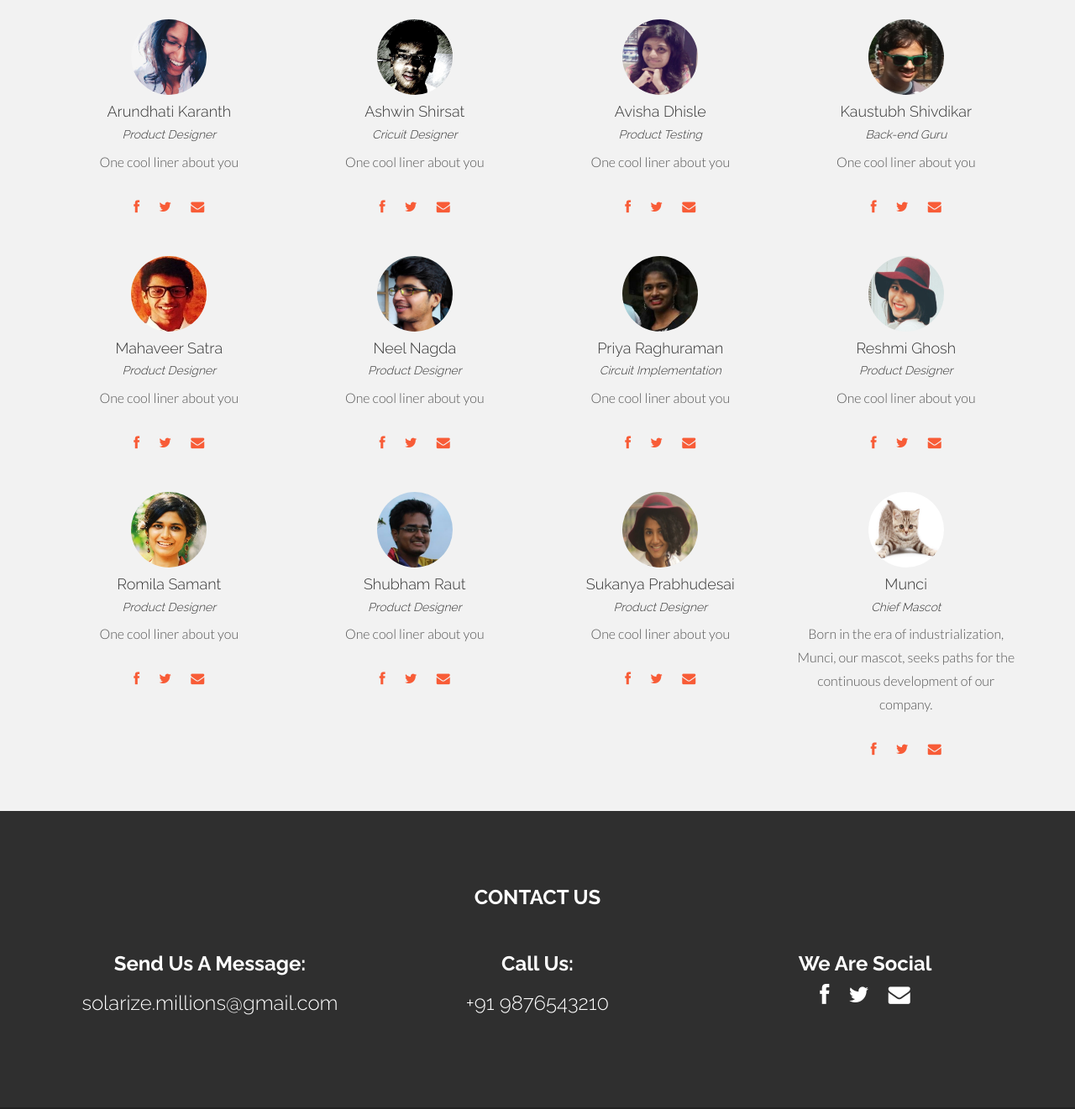
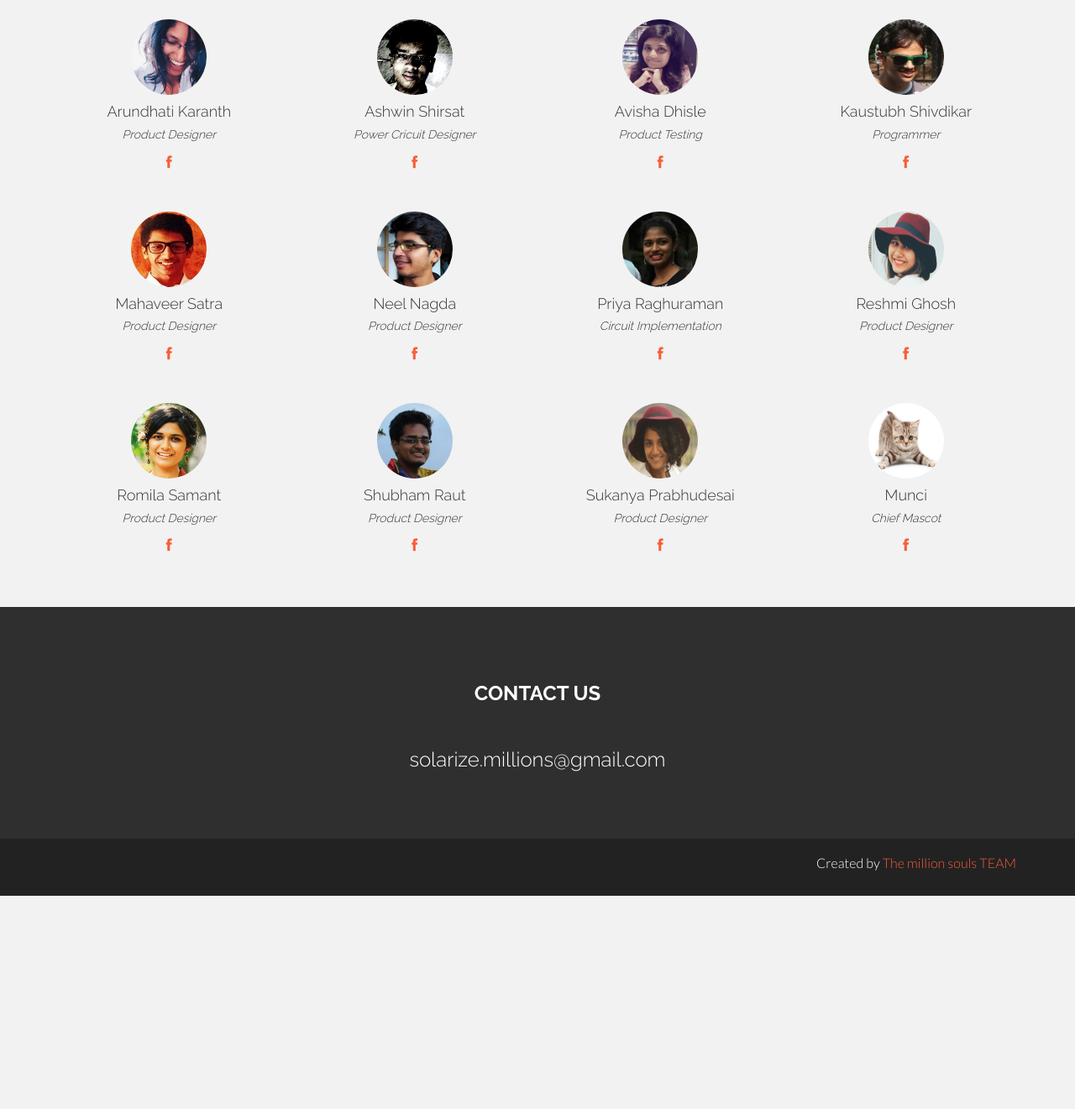
Before and after one commit to kaustubhcs/SoUL, a plain HTML site: page index.html in a window 1280 px wide. Shown: the part 2179-3500 px from the top of the page at 84% size. After the commit the page ends 3246 px from the top, so only its background shows below. Drawn offline with Linux system fonts and the light colour scheme.

Commit message:
Web Update
~KTB

```diff
--- a/index.html
+++ b/index.html
@@ -294,11 +294,10 @@
   					<img class="img-circle" src="assets/img/team/arundhati.jpg" height="90" width="90">
   					<h4>Arundhati Karanth</h4>
   					<h5><i>Product Designer</i></h5>
-					<p>One cool liner about you</p>
+
   					<p>
-						<a href="index.html#"><i class="icon-facebook"></i></a>
-						<a href="index.html#"><i class="icon-twitter"></i></a>
-						<a href="index.html#"><i class="icon-envelope"></i></a>
+  						<a href="https://www.facebook.com/arundhati.karanth?fref=ts"><i class="icon-facebook"></i></a>
+
 
   					</p>
   				</div>
@@ -306,40 +305,32 @@
   				<div class="col-lg-3 team">
   					<img class="img-circle" src="assets/img/team/ashwin.jpg" height="90" width="90">
   					<h4>Ashwin Shirsat</h4>
-					<h5><i>Cricuit Designer</i></h5>
-					<p>One cool liner about you</p>
+  					<h5><i>Power Cricuit Designer</i></h5>
   					<p>
-						<a href="index.html#"><i class="icon-facebook"></i></a>
-						<a href="index.html#"><i class="icon-twitter"></i></a>
-						<a href="index.html#"><i class="icon-envelope"></i></a>
+  						<a href="https://www.facebook.com/ashwin94?fref=ts"><i class="icon-facebook"></i></a>
+  					</p>
 
-					</p>
   				</div>
 
   				<div class="col-lg-3 team">
   					<img class="img-circle" src="assets/img/team/avisha.jpg" height="90" width="90">
   					<h4>Avisha Dhisle</h4>
   					<h5><i>Product Testing</i></h5>
-					<p>One cool liner about you</p>
   					<p>
-						<a href="index.html#"><i class="icon-facebook"></i></a>
-						<a href="index.html#"><i class="icon-twitter"></i></a>
-						<a href="index.html#"><i class="icon-envelope"></i></a>
+  						<a href="https://www.facebook.com/avisha.dhisle?fref=ts"><i class="icon-facebook"></i></a>
+  					</p>
 
-					</p>
+
   				</div>
 
   				<div class="col-lg-3 team">
   					<img class="img-circle" src="assets/img/team/kaustubh.jpg" height="90" width="90">
   					<h4>Kaustubh Shivdikar</h4>
-					<h5><i>Back-end Guru</i></h5>
-					<p>One cool liner about you</p>
+  					<h5><i>Programmer</i></h5>
   					<p>
-						<a href="index.html#"><i class="icon-facebook"></i></a>
-						<a href="index.html#"><i class="icon-twitter"></i></a>
-						<a href="index.html#"><i class="icon-envelope"></i></a>
+  						<a href="http://kaustubh.us/"><i class="icon-facebook"></i></a>
+  					</p>
 
-					</p>
   				</div>
 
 
@@ -369,11 +360,9 @@
   					<img class="img-circle" src="assets/img/team/mahaveer.jpg" height="90" width="90">
   					<h4>Mahaveer Satra</h4>
   					<h5><i>Product Designer</i></h5>
-					<p>One cool liner about you</p>
+
   					<p>
-						<a href="index.html#"><i class="icon-facebook"></i></a>
-						<a href="index.html#"><i class="icon-twitter"></i></a>
-						<a href="index.html#"><i class="icon-envelope"></i></a>
+  						<a href="https://www.facebook.com/mahaveer.satra?fref=ts"><i class="icon-facebook"></i></a>
 
   					</p>
   				</div>
@@ -382,11 +371,10 @@
   					<img class="img-circle" src="assets/img/team/neel.jpg" height="90" width="90">
   					<h4>Neel Nagda</h4>
   					<h5><i>Product Designer</i></h5>
-					<p>One cool liner about you</p>
+
   					<p>
-						<a href="index.html#"><i class="icon-facebook"></i></a>
-						<a href="index.html#"><i class="icon-twitter"></i></a>
-						<a href="index.html#"><i class="icon-envelope"></i></a>
+  						<a href="https://www.facebook.com/neel.nagda.3?fref=ts"><i class="icon-facebook"></i></a>
+
 
   					</p>
   				</div>
@@ -395,11 +383,10 @@
   					<img class="img-circle" src="assets/img/team/priya.jpg" height="90" width="90">
   					<h4>Priya Raghuraman</h4>
   					<h5><i>Circuit Implementation</i></h5>
-					<p>One cool liner about you</p>
+
   					<p>
   						<a href="index.html#"><i class="icon-facebook"></i></a>
-						<a href="index.html#"><i class="icon-twitter"></i></a>
-						<a href="index.html#"><i class="icon-envelope"></i></a>
+
 
   					</p>
   				</div>
@@ -408,11 +395,10 @@
   					<img class="img-circle" src="assets/img/team/reshmi.jpg" height="90" width="90">
   					<h4>Reshmi Ghosh</h4>
   					<h5><i>Product Designer</i></h5>
-					<p>One cool liner about you</p>
+
   					<p>
-						<a href="index.html#"><i class="icon-facebook"></i></a>
-						<a href="index.html#"><i class="icon-twitter"></i></a>
-						<a href="index.html#"><i class="icon-envelope"></i></a>
+  						<a href="https://www.facebook.com/reshmi694?fref=ts"><i class="icon-facebook"></i></a>
+
 
   					</p>
   				</div>
@@ -433,11 +419,9 @@
   					<img class="img-circle" src="assets/img/team/romila.jpg" height="90" width="90">
   					<h4>Romila Samant</h4>
   					<h5><i>Product Designer</i></h5>
-					<p>One cool liner about you</p>
+
   					<p>
-						<a href="index.html#"><i class="icon-facebook"></i></a>
-						<a href="index.html#"><i class="icon-twitter"></i></a>
-						<a href="index.html#"><i class="icon-envelope"></i></a>
+  						<a href="https://www.facebook.com/romila.samant?fref=ts"><i class="icon-facebook"></i></a>
 
   					</p>
   				</div>
@@ -446,11 +430,9 @@
   					<img class="img-circle" src="assets/img/team/shubham.jpg" height="90" width="90">
   					<h4>Shubham Raut</h4>
   					<h5><i>Product Designer</i></h5>
-					<p>One cool liner about you</p>
+
   					<p>
-						<a href="index.html#"><i class="icon-facebook"></i></a>
-						<a href="index.html#"><i class="icon-twitter"></i></a>
-						<a href="index.html#"><i class="icon-envelope"></i></a>
+  						<a href="https://www.facebook.com/shubham.raut.186?fref=ts"><i class="icon-facebook"></i></a>
 
   					</p>
   				</div>
@@ -459,11 +441,10 @@
   					<img class="img-circle" src="assets/img/team/sukanya.jpg" height="90" width="90">
   					<h4>Sukanya Prabhudesai</h4>
   					<h5><i>Product Designer</i></h5>
-					<p>One cool liner about you</p>
+
   					<p>
-						<a href="index.html#"><i class="icon-facebook"></i></a>
-						<a href="index.html#"><i class="icon-twitter"></i></a>
-						<a href="index.html#"><i class="icon-envelope"></i></a>
+  						<a href="https://www.facebook.com/sukanya.prabhudesai?fref=ts"><i class="icon-facebook"></i></a>
+
 
   					</p>
   				</div>
@@ -472,11 +453,10 @@
   					<img class="img-circle" src="assets/img/team/munci.jpg" height="90" width="90">
   					<h4>Munci</h4>
   					<h5><i>Chief Mascot</i></h5>
-					<p>Born in the era of industrialization, Munci, our mascot, seeks paths for the continuous development of our company.</p>
+
   					<p>
-						<a href="index.html#"><i class="icon-facebook"></i></a>
-						<a href="index.html#"><i class="icon-twitter"></i></a>
-						<a href="index.html#"><i class="icon-envelope"></i></a>
+  						<a href="http://www.tica.org/"><i class="icon-facebook"></i></a>
+
 
   					</p>
   				</div>
@@ -525,27 +505,8 @@
   			<div class="row">
   				<h3><b>CONTACT US</b></h3>
   				<br>
-					<div class="col-lg-4">
-						<h3><b>Send Us A Message:</b></h3>
-						<h3>solarize.millions@gmail.com</h3>
-						<br>
-					</div>
+  				<h3> solarize.millions@gmail.com</h3>
 
-					<div class="col-lg-4">
-						<h3><b>Call Us:</b></h3>
-						<h3>+91 9876543210</h3>
-						<br>
-					</div>
-
-					<div class="col-lg-4">
-						<h3><b>We Are Social</b></h3>
-						<p>
-							<a href="index.html#"><i class="icon-facebook"></i></a>
-							<a href="index.html#"><i class="icon-twitter"></i></a>
-							<a href="index.html#"><i class="icon-envelope"></i></a>
-						</p>
-						<br>
-					</div>
   			</div>
   		</div>
   	</div><!-- /container -->
```
Also changed, not shown: 2 other files. Lines whose indentation alone changed are shown as unchanged.
